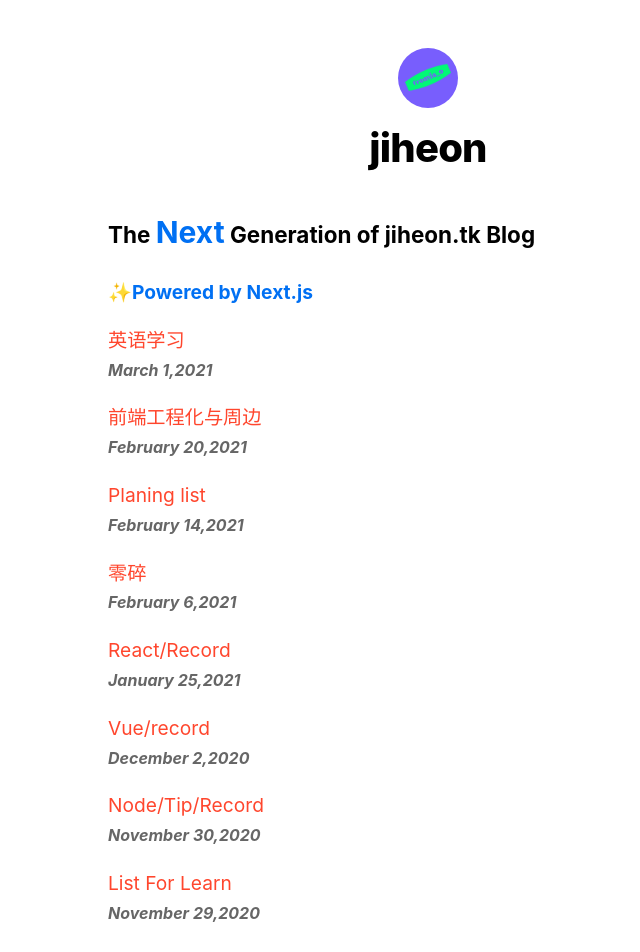
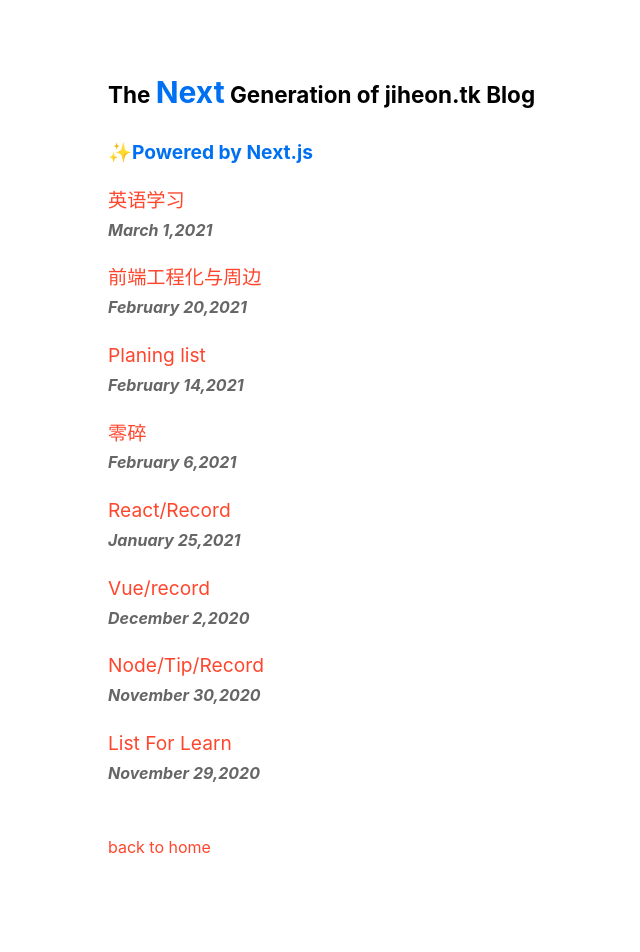
Before and after one commit to lightyisu/nextjs_blog, a Next.js app: page /old_index in a window 1280 px wide. Shown: the top 952 px of the page, without its empty margins (212-852 px from the left). Built offline with nearby package versions, Linux system fonts and the light colour scheme.

Commit message:
add bgUrl postPage Banner

```diff
--- a/components/layout.js
+++ b/components/layout.js
@@ -6,7 +6,7 @@
 import 'highlight.js/styles/atom-one-dark.css'
 const name='jiheon';
 export const siteTitle='Next of Jiheon.tk'
-export default function Layout({children,home}){
+export default function Layout({children,bgUrl}){
     return (
         <div className={styles.container}>
             <Head>
@@ -18,37 +18,29 @@
             </Head>
             <header className={styles.header}>
                 {
-                    home?(
-                        <>
-                        <Image priority src='/images/profile.png' className={utilStyles.borderCircle}
-                            height={60} width={60} alt={name}/>
-                        <h1 className={utilStyles.heading2Xl}>{name}</h1>
-                        </>
-                    ):(
+
                         <>
                         <Link href='/'>
-                            <a>
-                            <Image priority src='/images/profile.png' className={utilStyles.borderCircle} height={60} width={60} alt={name}/>
-                            </a>
+                                {/**PAGE BANNER MADED ON 21.4.11 STILL UNFINISHED */}
+                                <div className={utilStyles.postPageBanner} style={bgUrl?{background:`url(${bgUrl})`}:{display:'none'}}>
+
+                                </div>
+
                         </Link>
-                        <h2 className={utilStyles.headingLg}>
-                            <Link href='/'>
-                                <a className={utilStyles.colorInherit}>{name}</a>
-                            </Link>
-                        </h2>
+
                         </>
-                    )
+
                 }
 
             </header>
             <main>
                 {children}
             </main>
-            {!home&&(<div className={styles.backToHome}>
+            <div className={styles.backToHome}>
                 <Link href='/'>
                     back to home
                 </Link>
-            </div>)}
+            </div>
         </div>
     )
 }
--- a/pages/index.js
+++ b/pages/index.js
@@ -50,6 +50,7 @@
 
 export async function getStaticProps() {
     const sortedPostsData = getAllSortedPostData()
+    // calculate The compiled time
     const buildTime=new Date().toLocaleString()
     return {
         props: {
--- a/pages/posts/[id].js
+++ b/pages/posts/[id].js
@@ -7,7 +7,7 @@
 
 export default function Post({postData}){
     return (
-        <Layout>
+        <Layout bgUrl={postData.bgurl?postData.bgurl:''}>
             <Head>
                 <title>{postData.title}</title>
             </Head>
--- a/styles/utils.module.css
+++ b/styles/utils.module.css
@@ -52,3 +52,12 @@
   .lightText {
     color: #666;
   }
+  .postPageBanner{
+    border-radius: 17px;
+    height: 160px;
+    width: 100%;
+
+
+
+    background-position: -80px -200px !important;
+  }
```
